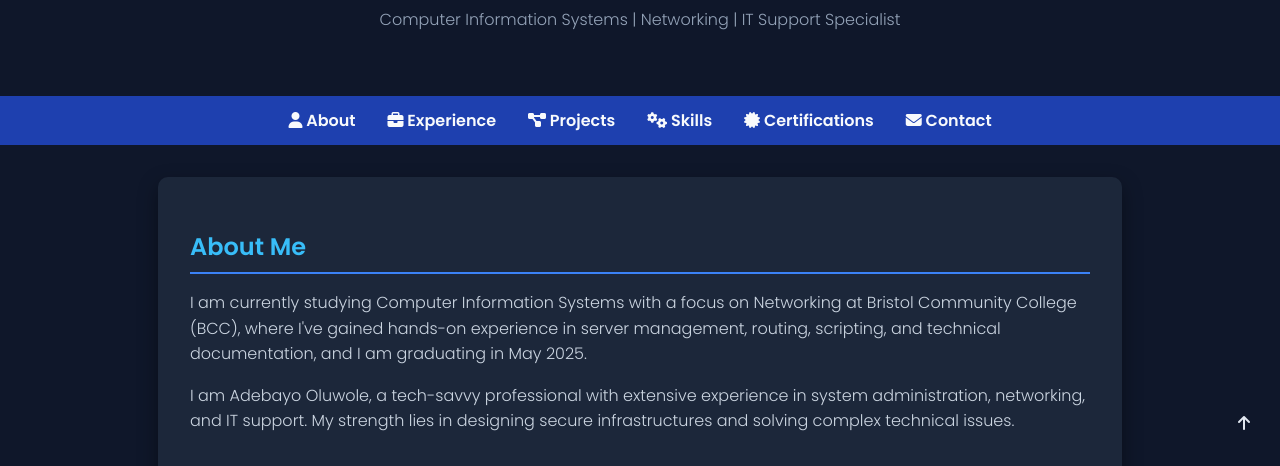
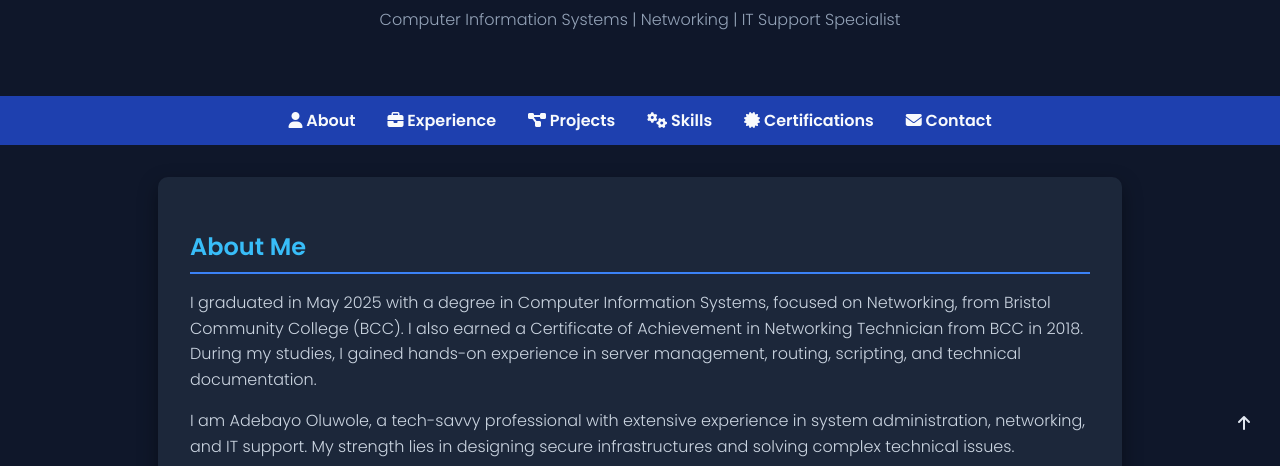
Before and after one commit to aoluwole12/portfolio, a plain HTML site: page index.html in a window 1280 px wide. Shown: the part 334-800 px from the top of the page. Drawn offline with nearby package versions, Linux system fonts and the light colour scheme; no server answers.

Commit message:
Update index.html

```diff
--- a/index.html
+++ b/index.html
@@ -56,7 +56,7 @@
 
 <section id="about" data-aos="fade-up">
   <h2>About Me</h2>
-  <p>I am currently studying Computer Information Systems with a focus on Networking at Bristol Community College (BCC), where I've gained hands-on experience in server management, routing, scripting, and technical documentation, and I am graduating in May 2025.</p>
+  <p>I graduated in May 2025 with a degree in Computer Information Systems, focused on Networking, from Bristol Community College (BCC). I also earned a Certificate of Achievement in Networking Technician from BCC in 2018. During my studies, I gained hands-on experience in server management, routing, scripting, and technical documentation.</p>
   <p>I am Adebayo Oluwole, a tech-savvy professional with extensive experience in system administration, networking, and IT support. My strength lies in designing secure infrastructures and solving complex technical issues.</p>
 </section>
 
```
